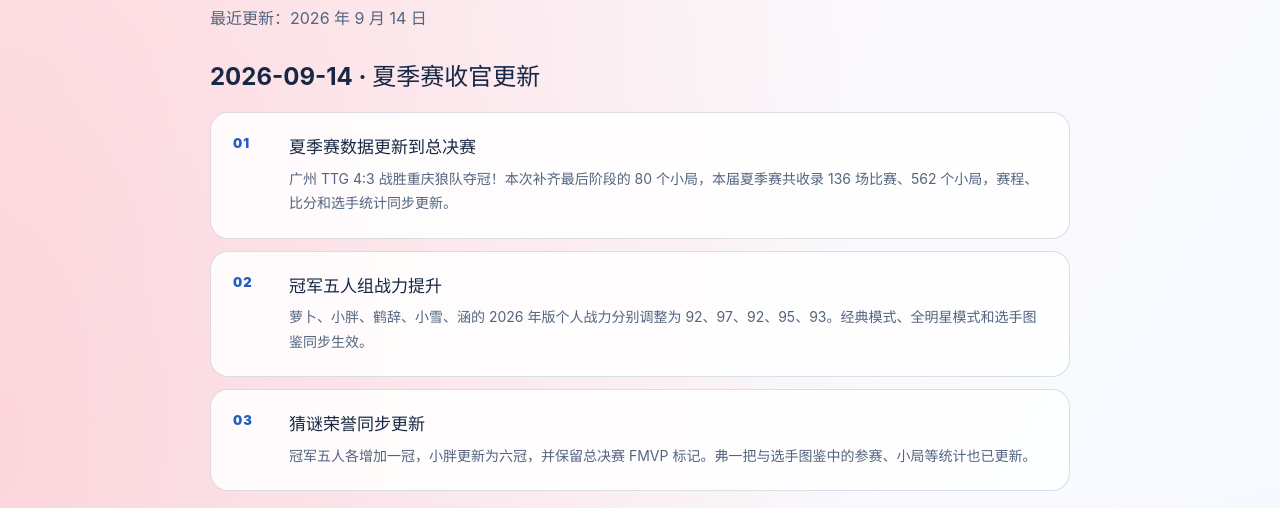
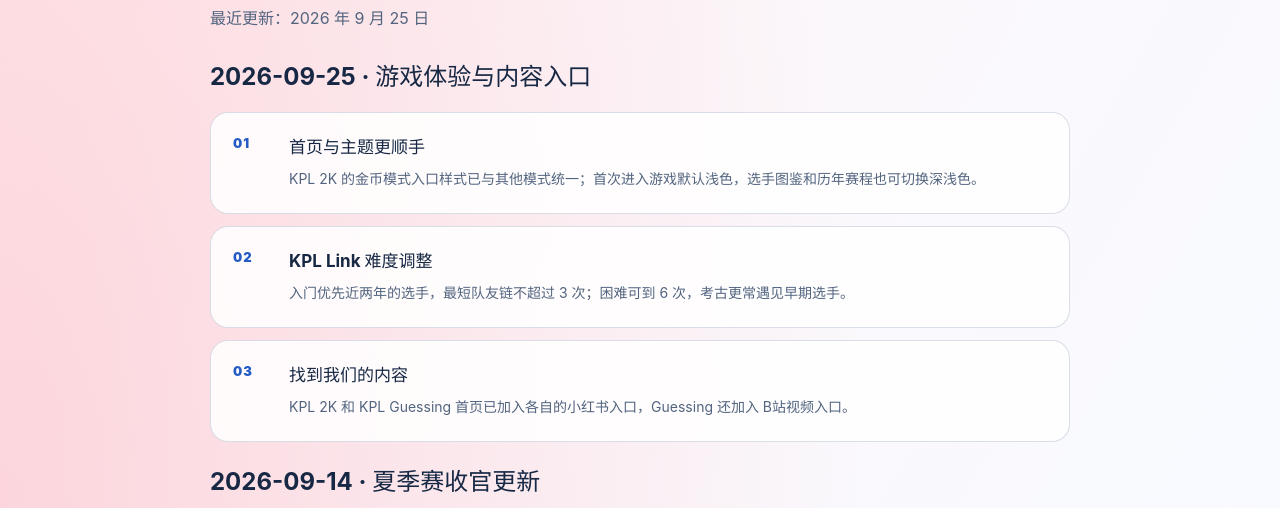
Before and after one commit to KQ-KUN/kplgame, a website: page portal/announcement.html in a window 1280 px wide. Shown: the part 229-737 px from the top of the page. Drawn offline with Linux system fonts and the light colour scheme.

Commit message:
docs: update game center announcement

```diff
--- a/portal/announcement.html
+++ b/portal/announcement.html
@@ -14,8 +14,15 @@
       <a class="announcement-back" href="./"><span aria-hidden="true">←</span> 返回游戏中心</a>
       <header class="announcement-hero">
         <h1>更新公告</h1>
-        <span>最近更新：<time datetime="2026-09-14">2026 年 9 月 14 日</time></span>
+        <span>最近更新：<time datetime="2026-09-25">2026 年 9 月 25 日</time></span>
       </header>
+
+      <h2><time datetime="2026-09-25">2026-09-25</time> · 游戏体验与内容入口</h2>
+      <ol class="update-list">
+        <li><strong>首页与主题更顺手</strong><p>KPL 2K 的金币模式入口样式已与其他模式统一；首次进入游戏默认浅色，选手图鉴和历年赛程也可切换深浅色。</p></li>
+        <li><strong>KPL Link 难度调整</strong><p>入门优先近两年的选手，最短队友链不超过 3 次；困难可到 6 次，考古更常遇见早期选手。</p></li>
+        <li><strong>找到我们的内容</strong><p>KPL 2K 和 KPL Guessing 首页已加入各自的小红书入口，Guessing 还加入 B站视频入口。</p></li>
+      </ol>
 
       <h2><time datetime="2026-09-14">2026-09-14</time> · 夏季赛收官更新</h2>
       <ol class="update-list">
```
